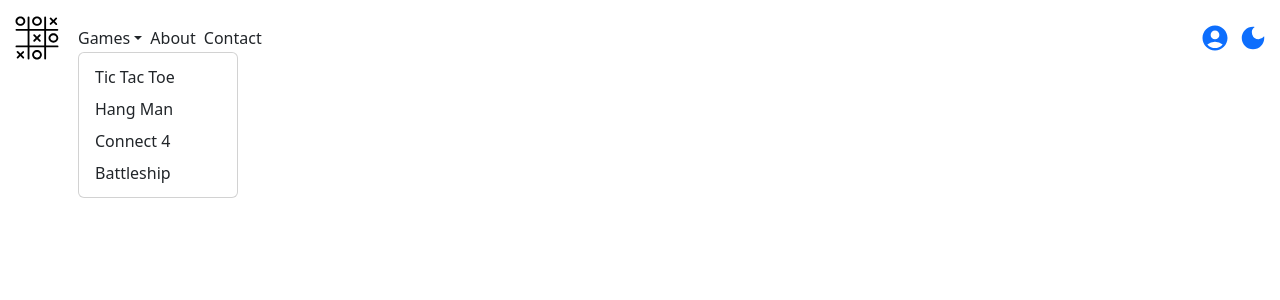
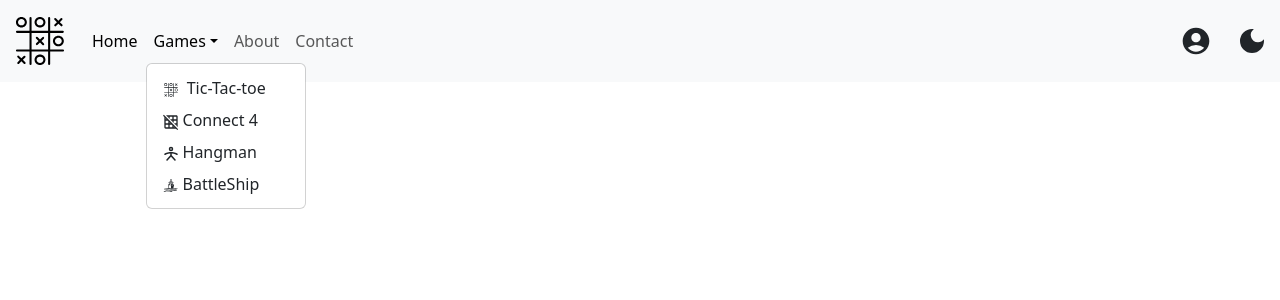
Before and after one commit to Zeden19/pencil-and-paper-games, a React (Vite) app: page / in a window 1280 px wide. Both pictures are taken after a click on the button "Games". Shown: the top 300 px of the page. Built offline with nearby package versions, Linux system fonts and the light colour scheme.

Commit message:
Create navigation bar

```diff
--- a/src/Navigation.tsx
+++ b/src/Navigation.tsx
@@ -1,54 +1,133 @@
-import { GiTicTacToe } from "react-icons/gi";
-import { MdAccountCircle, MdDarkMode } from "react-icons/md";
+import { GiBabyBottle, GiBattleship, GiTicTacToe } from "react-icons/gi";
+import {MdAccountCircle, MdDarkMode, MdGridOff, MdLightMode} from "react-icons/md";
+import {
+  PiPersonArmsSpread,
+  PiPersonSimpleBold,
+  PiSignIn,
+  PiSignInBold,
+} from "react-icons/pi";
+import { CgDarkMode } from "react-icons/cg";
 
 function Navigation() {
-  const iconRightSize = 30;
+  const iconRightSize = "2rem";
   return (
-    <nav className={"navbar navbar-expand"}>
-      <div className={"container-fluid align-items-center"}>
-        <div className={"d-flex align-items-center"}>
-          <a className={"navbar-brand"}>
-            <GiTicTacToe size={50} />
-          </a>
-          <div className={"d-flex gap-2"}>
-            <div className={"dropdown"}>
+    <nav className="navbar navbar-expand-lg bg-body-tertiary">
+      <div className="container-fluid">
+        <a className="navbar-brand" href="#">
+          <GiTicTacToe size={"3.5rem"} />
+        </a>
+        <button
+          className="navbar-toggler"
+          type="button"
+          data-bs-toggle="collapse"
+          data-bs-target="#navbarSupportedContent"
+          aria-controls="navbarSupportedContent"
+          aria-expanded="false"
+          aria-label="Toggle navigation"
+        >
+          <span className="navbar-toggler-icon"></span>
+        </button>
+        <div className="collapse navbar-collapse" id="navbarSupportedContent">
+          <ul className="navbar-nav me-auto mb-2 mb-lg-0">
+            <li className="nav-item">
+              <a className="nav-link active" aria-current="page" href="#">
+                Home
+              </a>
+            </li>
+
+            <li className="nav-item dropdown">
               <a
-                className={"nav-link dropdown-toggle"}
-                role={"button"}
-                data-bs-toggle={"dropdown"}
-                aria-expanded={"false"}
+                className="nav-link dropdown-toggle"
+                role="button"
+                data-bs-toggle="dropdown"
+                aria-expanded="false"
               >
                 Games
               </a>
-
-              <ul className={"dropdown-menu"}>
+              <ul className="dropdown-menu">
                 <li>
-                  <a className={"dropdown-item"}>Tic Tac Toe</a>
+                  <a className="dropdown-item" href="#">
+                    <GiTicTacToe className={"me-1"} /> Tic-Tac-toe
+                  </a>
                 </li>
                 <li>
-                  <a className={"dropdown-item"}>Hang Man</a>
+                  <a className="dropdown-item" href="#">
+                    <MdGridOff className={"me-1"} />
+                    Connect 4
+                  </a>
                 </li>
                 <li>
-                  <a className={"dropdown-item"}>Connect 4</a>
+                  <a className="dropdown-item">
+                    <PiPersonSimpleBold className={"me-1"} />
+                    Hangman
+                  </a>
                 </li>
                 <li>
-                  <a className={"dropdown-item"}>Battleship</a>
+                  <a className="dropdown-item" href="#">
+                    <GiBattleship className={"me-1"} />
+                    BattleShip
+                  </a>
                 </li>
               </ul>
-            </div>
+            </li>
 
-            <a className={"nav-link"}>About</a>
-            <a className={"nav-link"}>Contact</a>
+            <li className="nav-item">
+              <a className="nav-link" href="#">
+                About
+              </a>
+            </li>
+            <li className="nav-item">
+              <a className="nav-link" href={"#"}>
+                Contact
+              </a>
+            </li>
+          </ul>
+
+          <div className={"d-flex gap-4"}>
+            <li className="d-flex">
+              <div className={"dropdown nav-item"}>
+                <MdAccountCircle
+                  className={"nav-link dropdown-toggle"}
+                  data-bs-toggle="dropdown"
+                  aria-expanded="false"
+                  role={"button"}
+                  size={iconRightSize}
+                />
+                <ul className={"dropdown-menu"}>
+                  <li className={"dropdown-item"}>
+                    <PiSignInBold className={"me-1"} />
+                    <a>Sign up</a>
+                  </li>
+                </ul>
+              </div>
+            </li>
+
+            <li className={"d-flex"}>
+              <div className={"dropdown nav-item"}>
+                <MdDarkMode
+                  className={"nav-link dropdown-toggle"}
+                  data-bs-toggle="dropdown"
+                  aria-expanded="false"
+                  role={"button"}
+                  size={iconRightSize}
+                />
+                <ul className={"dropdown-menu"}>
+                  <li className={"dropdown-item"}>
+                    <MdLightMode className={"me-1"} />
+                    Light Mode
+                  </li>
+                  <li className={"dropdown-item"}>
+                    <MdDarkMode className={"me-1"} />
+                    Dark Mode
+                  </li>
+                  <li className={"dropdown-item"}>
+                    <CgDarkMode className={"me-1"} />
+                    Auto
+                  </li>
+                </ul>
+              </div>
+            </li>
           </div>
-        </div>
-
-        <div className={"d-flex gap-2"}>
-          <a className={"nav-item"}>
-            <MdAccountCircle size={iconRightSize} />
-          </a>
-          <a className={"nav-item"}>
-            <MdDarkMode size={iconRightSize} />
-          </a>
         </div>
       </div>
     </nav>
```
